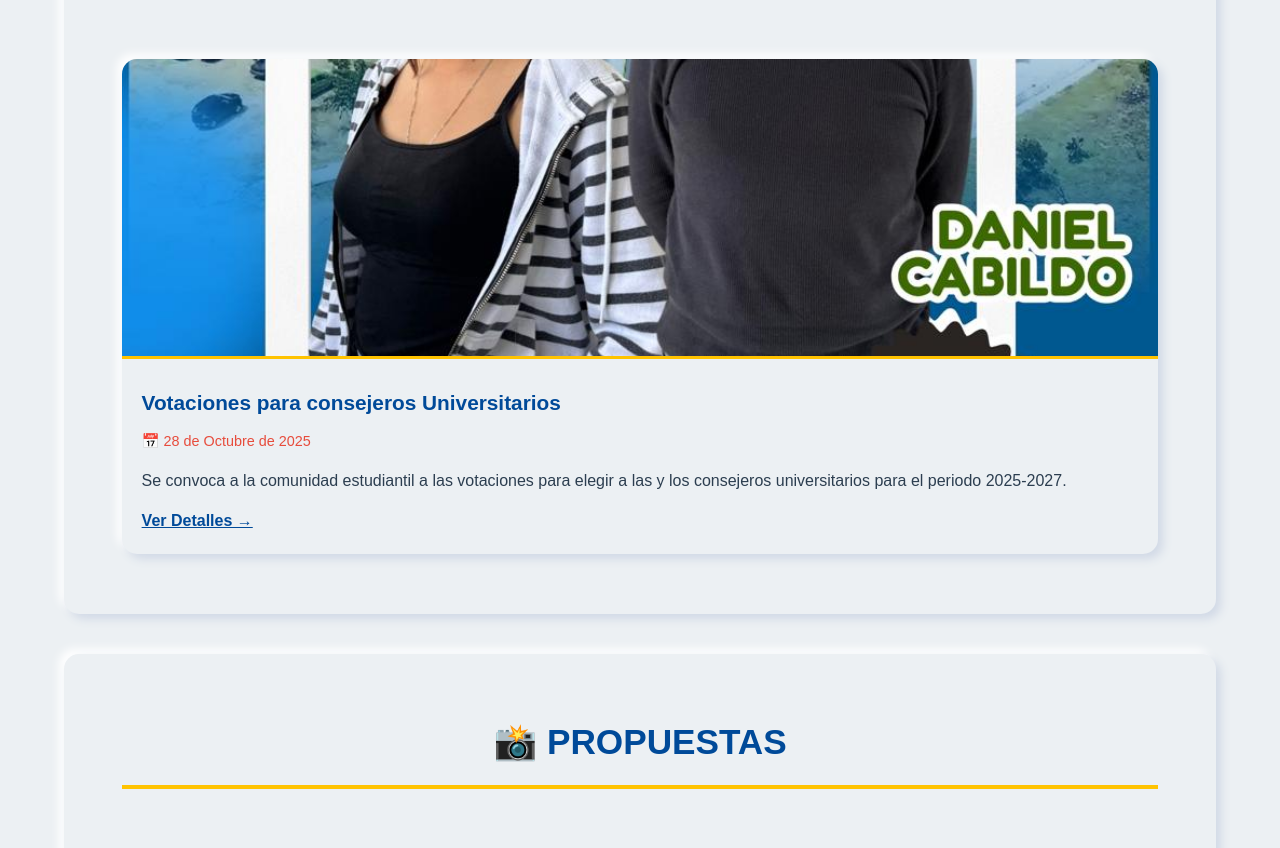
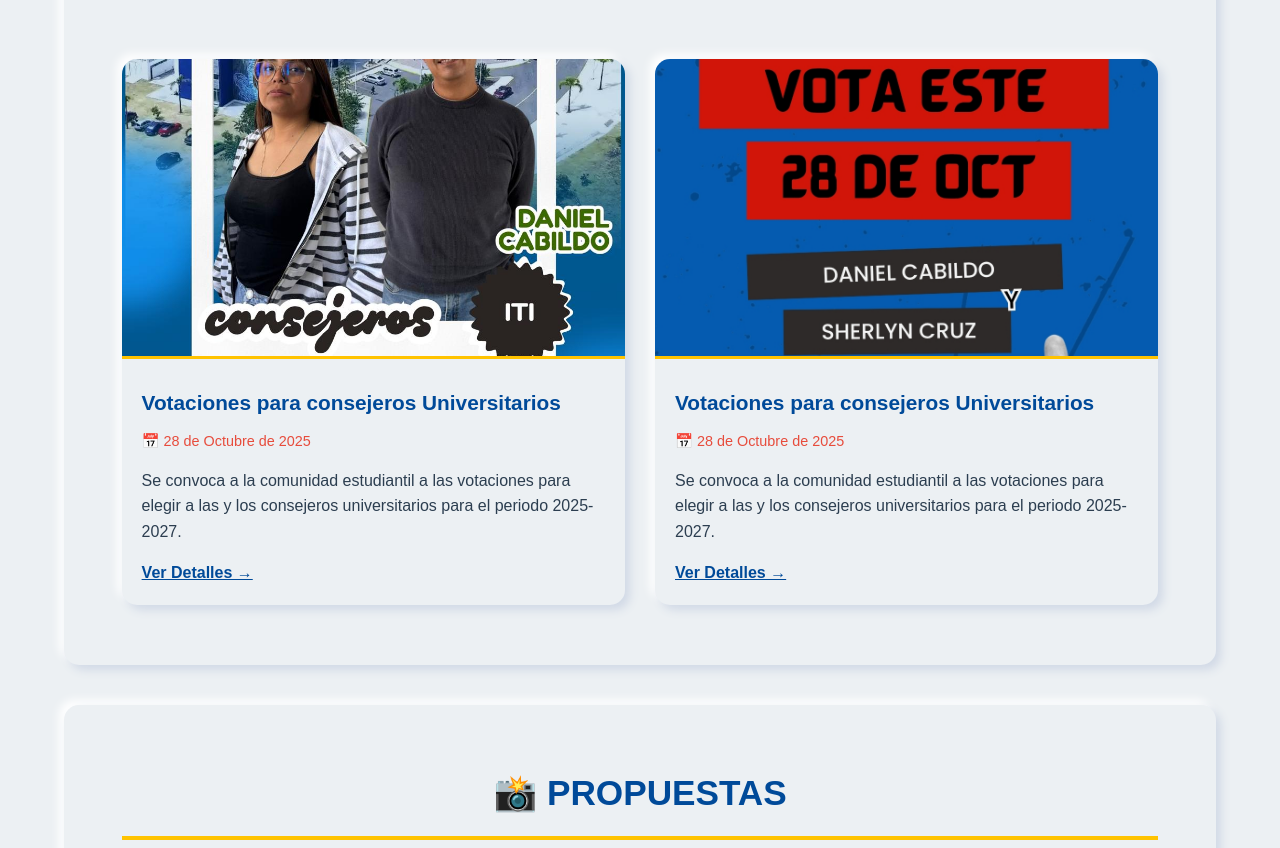
Before and after one commit to consejouni-iti/propaganda, a plain HTML site: page imagenes.html in a window 1280 px wide. Shown: the part 245-1093 px from the top of the page. Drawn offline with Linux system fonts and the light colour scheme; a script that the page names is missing.

Commit message:
Add files via upload

```diff
--- a/imagenes.html
+++ b/imagenes.html
@@ -52,9 +52,17 @@
                         <h3>Votaciones para consejeros Universitarios</h3>
                         <p class="fecha">📅 28 de Octubre de 2025</p>
                         <p>Se convoca a la comunidad estudiantil a las votaciones para elegir a las y los consejeros universitarios para el periodo 2025-2027.</p>
-                        <a href="#" class="enlace-detalle">Ver Detalles →</a>
+                        <a href="https://elecciones.buap.mx/" class="enlace-detalle">Ver Detalles →</a>
                     </div>
-                </div>
+                     </div>
+                      <div class="anuncio-card">
+                    <img src="VOTA1.jpg" alt="Anuncio 1: Reunión Consejeros">
+                    <div class="anuncio-content">
+                        <h3>Votaciones para consejeros Universitarios</h3>
+                        <p class="fecha">📅 28 de Octubre de 2025</p>
+                        <p>Se convoca a la comunidad estudiantil a las votaciones para elegir a las y los consejeros universitarios para el periodo 2025-2027.</p>
+                        <a href="https://elecciones.buap.mx/" class="enlace-detalle">Ver Detalles →</a>
+                    </div>
             </div>
         </section>
 
```
Also changed, not shown: VOTA1.jpg (added).
